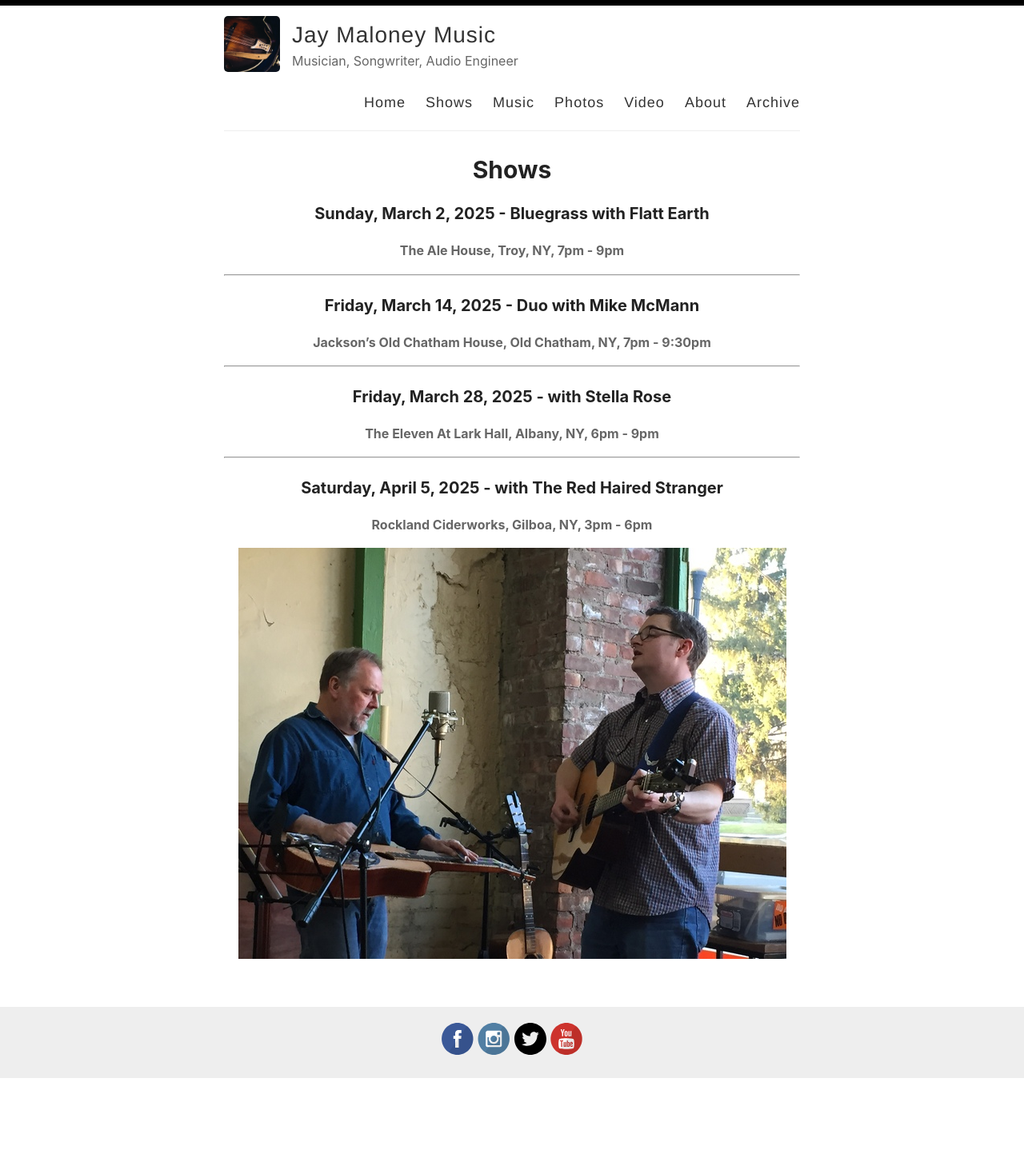
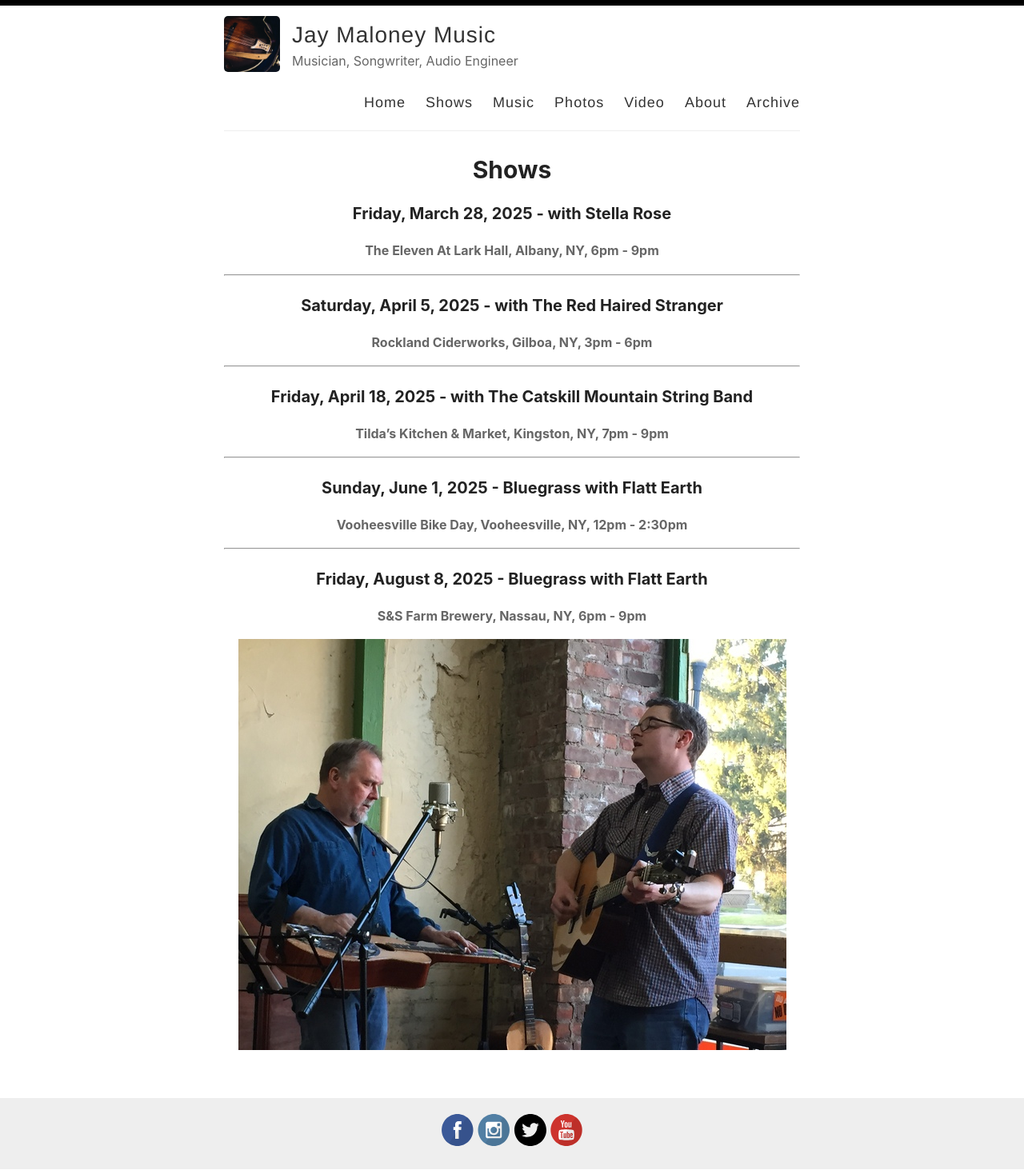
Before and after one commit to thisjaymaloney/thisjaymaloney.github.io, a Jekyll site: the page built from _pages/shows.md, in a window 1280 px wide. Shown: the whole page at 80% size. Built offline with Jekyll 4.4.1, drawn with Linux system fonts in a browser that asks for light colours; before the commit the page ends 1349 px from its top, so only the background shows below that.

Commit message:
Update shows.md

```diff
--- a/_pages/shows.md
+++ b/_pages/shows.md
@@ -2,18 +2,21 @@
 layout: page
 permalink: /shows/
 title: Shows
----
-### Sunday, March 2, 2025 - Bluegrass with Flatt Earth
-#### The Ale House, Troy, NY, 7pm - 9pm
----
-### Friday, March 14, 2025 - Duo with Mike McMann
-#### Jackson's Old Chatham House, Old Chatham, NY, 7pm - 9:30pm
 ---
 ### Friday, March 28, 2025 - with Stella Rose
 #### The Eleven At Lark Hall, Albany, NY, 6pm - 9pm
 ---
 ### Saturday, April 5, 2025 - with The Red Haired Stranger
 #### Rockland Ciderworks, Gilboa, NY, 3pm - 6pm
+---
+### Friday, April 18, 2025 - with The Catskill Mountain String Band
+#### Tilda's Kitchen & Market, Kingston, NY, 7pm - 9pm
+---
+### Sunday, June 1, 2025 - Bluegrass with Flatt Earth
+#### Vooheesville Bike Day, Vooheesville, NY, 12pm - 2:30pm
+---
+### Friday, August 8, 2025 - Bluegrass with Flatt Earth
+#### S&S Farm Brewery, Nassau, NY, 6pm - 9pm
 
 <p style="text-align:center;">
 <img src="/images/Jay M. 001_sm.jpg" alt="Jay Maloney & Kevin Maul - 2016">
```
